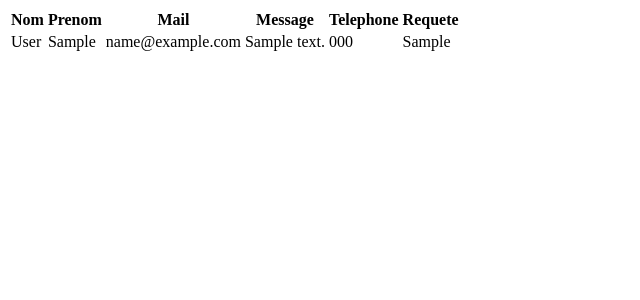
After one commit to TimoArdi/Projet2, a PHP site: page /menu/src/admin.php in a window 1280 px wide. The commit adds this page. Shown: the top 300 px of the page, without its empty margins (0-640 px from the left). Run offline with PHP 8.4, Linux system fonts and the light colour scheme; tables that the repository leaves empty or names only in its code hold one stand-in row (values such as "Sample post").

Commit message:
Create database bat_project with PDO and add function create for form and select for admin

```diff
--- /dev/null
+++ b/menu/src/admin.php
@@ -0,0 +1,65 @@
+<!doctype html>
+<html lang="en">
+<head>
+    <meta charset="UTF-8">
+    <meta name="viewport"
+          content="width=device-width, user-scalable=no, initial-scale=1.0, maximum-scale=1.0, minimum-scale=1.0">
+    <meta http-equiv="X-UA-Compatible" content="ie=edge">
+    <title>Document</title>
+</head>
+<body>
+<?php
+require_once("fonction.php");
+require_once("connec.php");
+$messages = getAllMsg();
+?>
+<table>
+    <thead>
+    <tr>
+        <th>
+            Nom
+        </th>
+        <th>
+            Prenom
+        </th>
+        <th>
+            Mail
+        </th>
+        <th>
+            Message
+        </th>
+        <th>
+           Telephone
+        </th>
+        <th>
+            Requete
+        </th>
+    </tr>
+    </thead>
+    <tbody>
+    <?php foreach ($messages as $message) : ?>
+    <tr>
+        <td>
+                <?= $message['lastname'] ?>
+        </td>
+        <td>
+            <?= $message['firstname'] ?>
+        </td>
+        <td>
+            <?= $message['mail'] ?>
+        </td>
+        <td>
+            <?= $message['message'] ?>
+        </td>
+        <td>
+            <?= $message['phone'] ?>
+        </td>
+        <td>
+            <?= $message['reason'] ?>
+        </td>
+    </tr>
+    <?php endforeach; ?>
+    </tbody>
+</table>
+</body>
+</html>
--- /dev/null
+++ b/menu/src/connec.php
@@ -0,0 +1,4 @@
+<?php
+define('DSN', 'mysql:host=localhost;dbname=bat_project');
+define('USER', 'root');
+define('PASS', 'password');
--- a/menu/src/fonction.php
+++ b/menu/src/fonction.php
@@ -7,4 +7,34 @@ function cleanInput(string $data): string
     return $thirdClean;
 }
 
+function createMsg(string $nom, string $prenom, string $mail, string $message,string $tel, string $requeteReasons) : void
+{
+    $pdo = getPDO();
+    $query = 'INSERT INTO form (lastname, firstname, mail, message, phone, reason) VALUES (:nom, :prenom, :mail, :message, :tel, :requeteReasons)';
+    $statement = $pdo->prepare($query);
+    $statement->bindValue(':nom', $nom, PDO::PARAM_STR);
+    $statement->bindValue(':prenom', $prenom, PDO::PARAM_STR);
+    $statement->bindValue(':mail', $mail, PDO::PARAM_STR);
+    $statement->bindValue(':message', $message, PDO::PARAM_STR);
+    $statement->bindValue(':tel', $tel, PDO::PARAM_STR);
+    $statement->bindValue(':requeteReasons', $requeteReasons, PDO::PARAM_STR);
+    $statement->execute();
+}
+function getAllMsg() : array
+{
+    $pdo = getPDO();
+    $query = 'SELECT * FROM form';
+    $statement = $pdo->query($query);
+    return $statement->fetchAll(PDO::FETCH_ASSOC);
+}
+function getPDO() : PDO
+{
+    try {
+        $pdo = new PDO(DSN, USER, PASS );
+    } catch (PDOException $e) {
+        echo 'Erreur avec PDO veuillez contacter Timo' . $e->getMessage();
+        die;
+    }
+    return $pdo;
+}
 ?>
--- a/menu/src/form.php
+++ b/menu/src/form.php
@@ -1,5 +1,6 @@
 <?php
 require_once("fonction.php");
+require_once("connec.php");
 $requeteReasons = [
     "1" => 'Quelle est la raison de la requête ?',
     "2" => 'Je souhaite réserver mon trajet nocturne',
@@ -14,8 +15,9 @@ $nom = cleanInput($_POST['name']);
 $mail = htmlentities($_POST['user_email']);
 $message = cleanInput($_POST['user_message']);
 $tel = intval($_POST['user_phone']);
+createMsg($nom, $prenom, $mail, $message, $tel, $requeteReasons[$_POST['reasons']]);
 echo $nom . ' ' . $prenom .' votre requète est : '.'</br>';
 echo '"'. $message .'"'. '</br>';
 echo 'Nous pouvons vous contacter à cette adresse mail : ' . $mail . '</br>';
 echo 'La raison de votre requète est : "' .  $requeteReasons[$_POST['reasons']] . '"';
-echo ' <br> ' . 'Si vous n\'avez reçu aucun email, c\'est que allons nous mettre en relation avec vous dans les plus brefs délais au :'. '<br>' . $tel ;
+echo ' <br> ' . 'Si vous n\'avez reçu aucun email, c\'est que nous allons nous mettre en relation avec vous dans les plus brefs délais au :'. '<br>' . $tel ;
```
